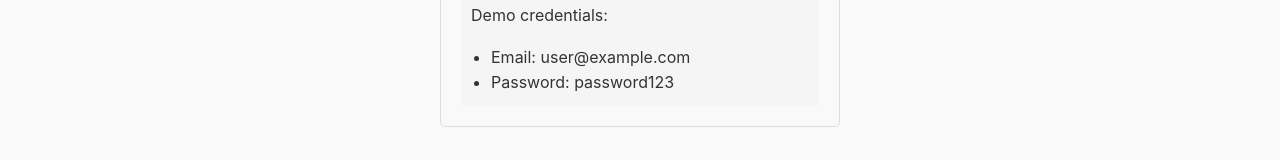
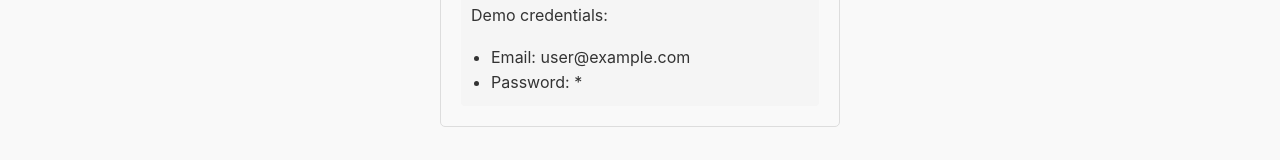
Before and after one commit to pardeema/ecom-traffic-demo, a Next.js app: page /login in a window 1280 px wide. Shown: the part 406-566 px from the top of the page. Built offline with nearby package versions, Linux system fonts and the light colour scheme.

Commit message:
updated pw

```diff
--- a/src/components/LoginForm.tsx
+++ b/src/components/LoginForm.tsx
@@ -82,7 +82,7 @@ const LoginForm: React.FC = () => {
         <p>Demo credentials:</p>
         <ul>
           <li>Email: user@example.com</li>
-          <li>Password: password123</li>
+          <li>Password: * </li>
         </ul>
       </div>
 
--- a/src/data/users.json
+++ b/src/data/users.json
@@ -3,12 +3,12 @@
     "id": 1,
     "name": "Demo User",
     "email": "user@example.com",
-    "password": "password123"
+    "password": "K4sad@!"
   },
   {
     "id": 2,
     "name": "Admin User",
     "email": "admin@example.com",
-    "password": "admin123"
+    "password": "K4sad@!"
   }
 ]
```
